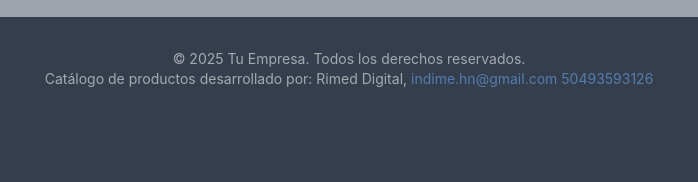
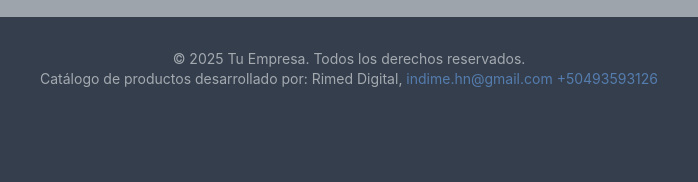
Before and after one commit to rimedhn/catalagoweb, a plain HTML site: page index16.html in a window 1280 px wide. Shown: the part 615-797 px from the top of the page, 291-989 px from the left. Drawn offline with nearby package versions, Linux system fonts and the light colour scheme; no server answers.

Commit message:
Update index16.html

```diff
--- a/index16.html
+++ b/index16.html
@@ -836,7 +836,7 @@ cart.forEach(item => {
 <footer class="bg-gray-800 text-white py-8 mt-12">
     <div class="container mx-auto px-4 text-center">
         <p class="text-sm mb-4">
-            &copy; 2025 Tu Empresa. Todos los derechos reservados.<br>Catálogo de productos desarrollado por: Rimed Digital,  <a href="mailto:indime.hn@gmail.com" class="text-blue-400 hover:underline">indime.hn@gmail.com</a>  <a href="tel:50493593126" class="text-blue-400 hover:underline">50493593126</a>
+            &copy; 2025 Tu Empresa. Todos los derechos reservados.<br>Catálogo de productos desarrollado por: Rimed Digital,  <a href="mailto:indime.hn@gmail.com" class="text-blue-400 hover:underline">indime.hn@gmail.com</a>  <a href="tel:+50493593126" class="text-blue-400 hover:underline">+50493593126</a>
             </p>
         </div>
 
```
